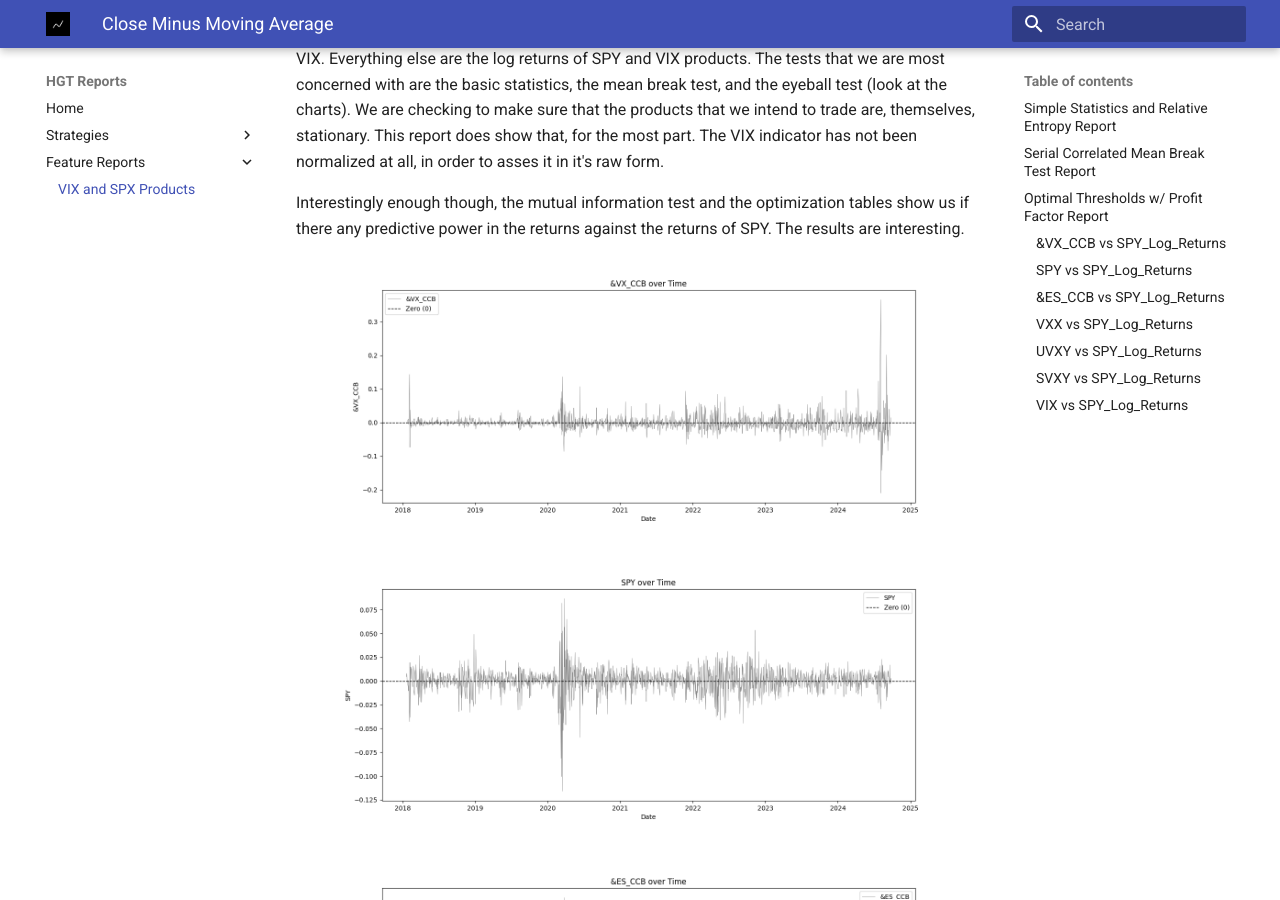
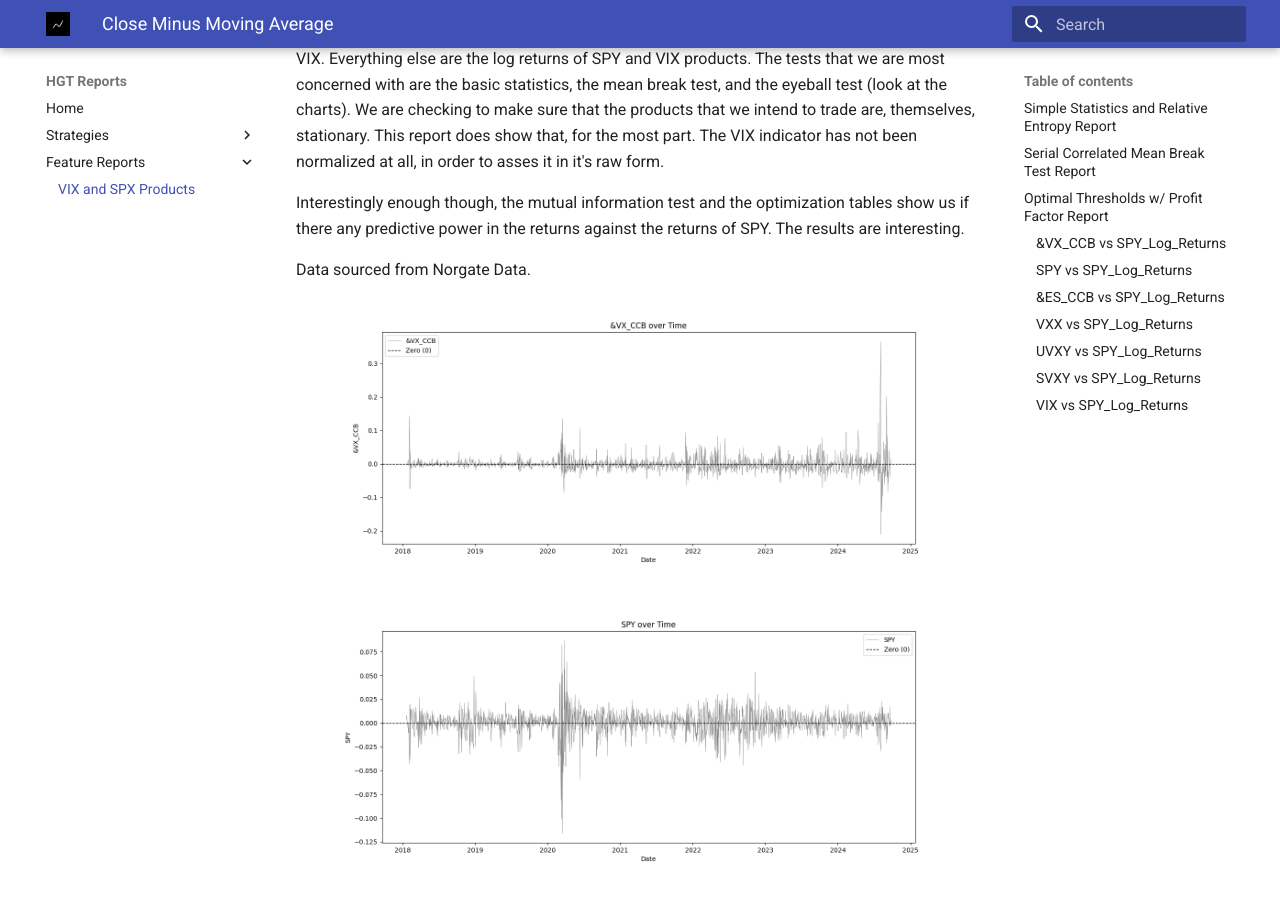
Before and after one commit to larrykann/Reports, an MkDocs documentation site: the page built from docs/IndicatorReports/VIX_Related_Products/VIX_Related_Products.md, in a window 1280 px wide and 900 px high, scrolled down 319 px. Built offline with MkDocs 1.6.1 and Material for MkDocs 9.7.7, drawn with Linux system fonts in a browser that asks for light colours.

Commit message:
added data source

```diff
--- a/docs/IndicatorReports/VIX_Related_Products/VIX_Related_Products.md
+++ b/docs/IndicatorReports/VIX_Related_Products/VIX_Related_Products.md
@@ -30,6 +30,8 @@ The generated report provides a comprehensive analysis of trading indicators, of
 At least, that is what this report usually does. In this particular report, the only "indicator" is the VIX. Everything else are the log returns of SPY and VIX products. The tests that we are most concerned with are the basic statistics, the mean break test, and the eyeball test (look at the charts). We are checking to make sure that the products that we intend to trade are, themselves, stationary. This report does show that, for the most part. The VIX indicator has not been normalized at all, in order to asses it in it's raw form.
 
 Interestingly enough though, the mutual information test and the optimization tables show us if there any predictive power in the returns against the returns of SPY. The results are interesting.
+
+Data sourced from Norgate Data.
 
 
 ![&VX_CCB](images/&VX_CCB.png)
```
